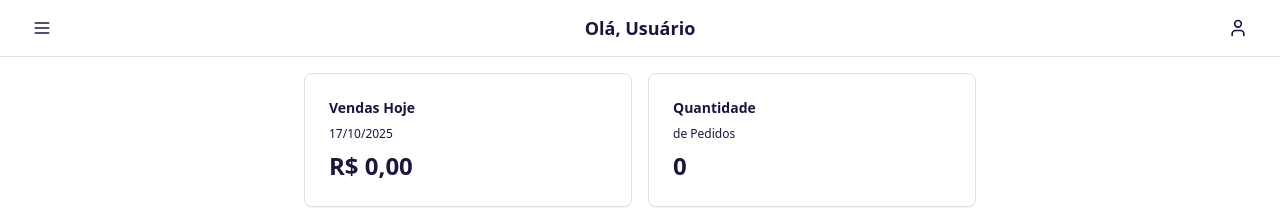
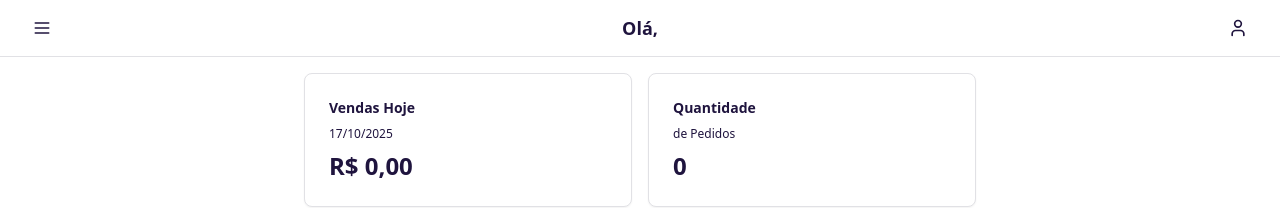
Before and after one commit to tk-rocha/pricematch-ai-app, a React (Vite) app: page /dashboard in a window 1280 px wide. Shown: the top 208 px of the page. Built offline with nearby package versions, Linux system fonts and the light colour scheme; the HTML template or start-up script is replaced by a standard one.

Commit message:
Fix dashboard greeting

```diff
--- a/src/pages/Dashboard.tsx
+++ b/src/pages/Dashboard.tsx
@@ -6,15 +6,16 @@ import { User, Plus, Package, ShoppingCart, TrendingUp, TrendingDown, Menu, Calc
 
 const Dashboard = () => {
   const navigate = useNavigate();
-  const [nomeEmpresa, setNomeEmpresa] = useState("Usuário");
+  const [nomeEmpresa, setNomeEmpresa] = useState("");
 
   useEffect(() => {
     const dadosLoja = localStorage.getItem("dadosLoja");
     if (dadosLoja) {
       const loja = JSON.parse(dadosLoja);
-      const nomeCompleto = loja.nomeContato || loja.nome || "Usuário";
-      const primeiroNome = nomeCompleto.split(' ')[0];
-      setNomeEmpresa(primeiroNome);
+      if (loja.nomeContato) {
+        const primeiroNome = loja.nomeContato.split(' ')[0];
+        setNomeEmpresa(primeiroNome);
+      }
     }
   }, []);
 
```
